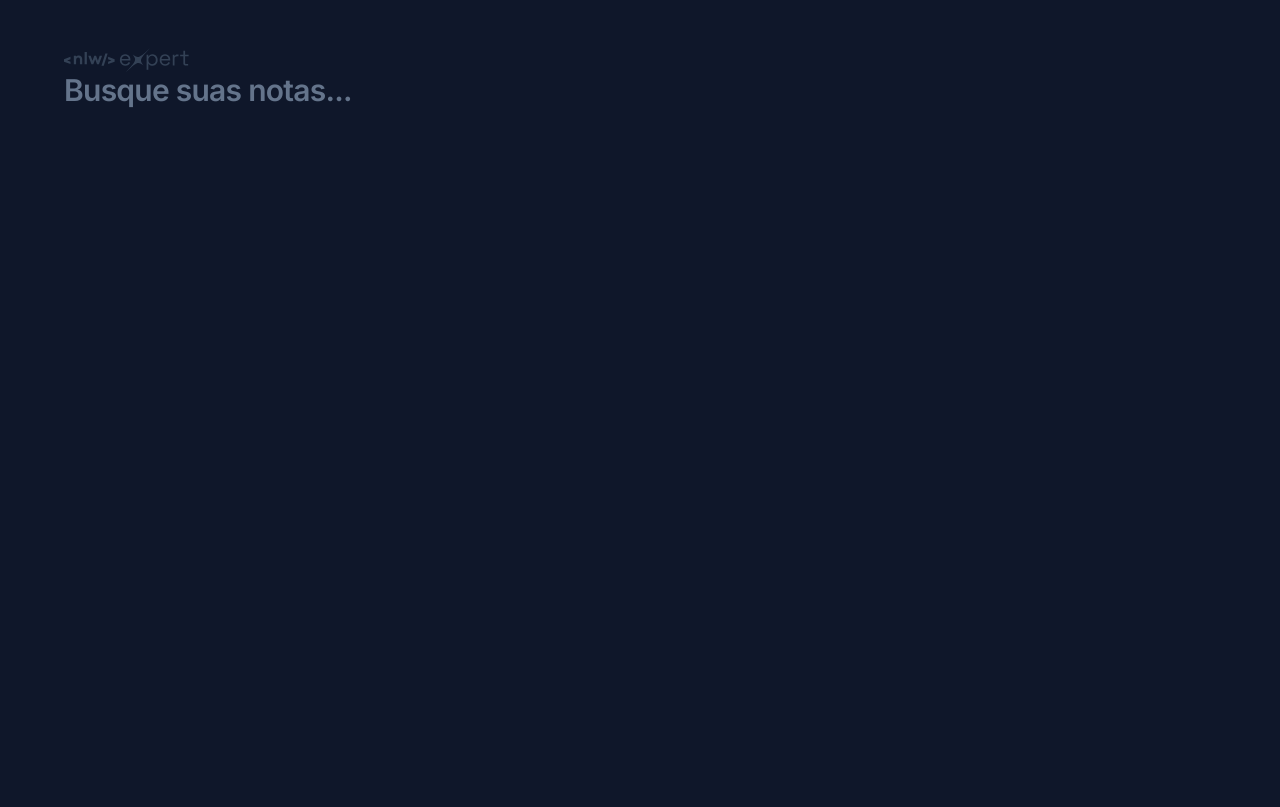
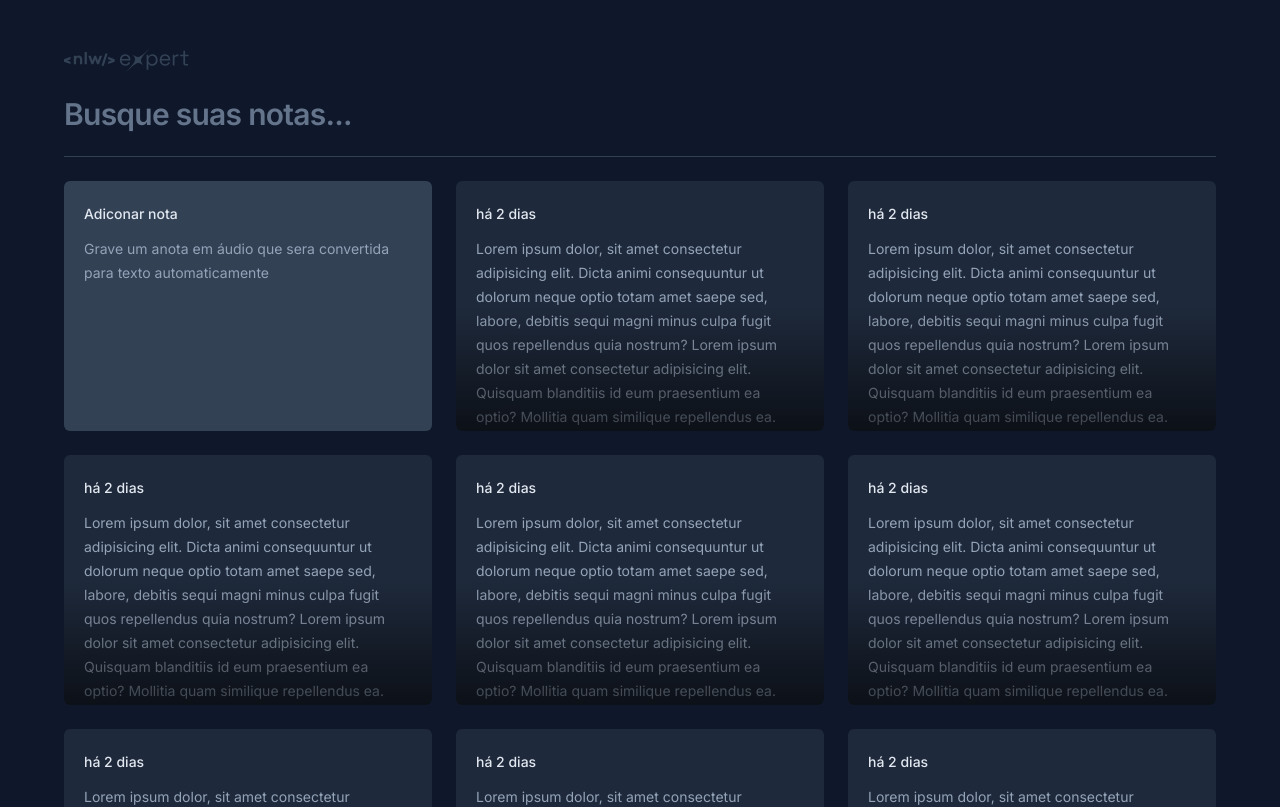
Before and after one commit to bgoomes/nlw-expert-react-notes, a React (Vite) app: page / in a window 1280 px wide. Shown: the top 807 px of the page. Built offline with nearby package versions, Linux system fonts and the light colour scheme.

Commit message:
Criação dos componentes

```diff
--- a/src/App.tsx
+++ b/src/App.tsx
@@ -1,16 +1,32 @@
 import Logo from './assets/Logo-nlw-expert.svg'
+import { NewNoteCard } from './componentes/NewNoteCard'
+import { NoteCard } from './componentes/NoteCard'
 
 
 export function App() {
   return(
-    <div className=' mx-auto max-w-6xl my-12'>
+    <div className=' mx-auto max-w-6xl my-12 space-y-6'>
        <img src={Logo} alt="Logo nlw Expert" />
 
        <form className=' w-full'>
-         <input type="text" placeholder='Busque suas notas...'  className='w-full bg-transparent text-3xl font-semibold tracking-tight placeholder:text-slate-500'/>
+         <input type="text" placeholder='Busque suas notas...'  className='w-full bg-transparent text-3xl font-semibold tracking-tight outline-none placeholder:text-slate-500'/>
        </form>
 
-    </div>
+       <div className=' h-px  bg-slate-700' />
 
+       <div className=' grid grid-cols-3 gap-6 auto-rows-[250px] '>
+        <NewNoteCard />
+
+        <NoteCard />
+        <NoteCard />
+        <NoteCard />
+        <NoteCard />
+        <NoteCard />
+        <NoteCard />
+        <NoteCard />
+        <NoteCard />
+        <NoteCard />
+      </div>
+   </div>
   )
 }
--- /dev/null
+++ b/src/componentes/NewNoteCard.tsx
@@ -0,0 +1,9 @@
+export function NewNoteCard(){
+    return(
+
+        <div className=' rounded-md bg-slate-700 p-5 space-y-3'>
+          <span className=' text-sm font-medium text-slate-200 '> Adiconar nota</span>
+          <p className=' text-sm leading-6 text-slate-400 '>Grave um anota em áudio que sera convertida para texto automaticamente</p>
+        </div>
+    )
+}
--- /dev/null
+++ b/src/componentes/NoteCard.tsx
@@ -0,0 +1,10 @@
+export function NoteCard(){
+    return(
+        <button className=' text-left rounded-md bg-slate-800 p-5 space-y-3 overflow-hidden relative  outline-none hover:ring-2 hover:ring-slate-600 focus-visible:ring-2 focus-visible:ring-lime-400 '>
+          <span className=' text-sm font-medium text-slate-200 '> há 2 dias</span>
+          <p className=' text-sm leading-6 text-slate-400 '>Lorem ipsum dolor, sit amet consectetur adipisicing elit. Dicta animi consequuntur ut dolorum neque optio totam amet saepe sed, labore, debitis sequi magni minus culpa fugit quos repellendus quia nostrum? Lorem ipsum dolor sit amet consectetur adipisicing elit. Quisquam blanditiis id eum praesentium ea optio? Mollitia quam similique repellendus ea. Cupiditate doloremque tempora sunt natus consectetur non eligendi nobis dignissimos.</p>
+
+          <div className=' absolute bottom-0 left-0 right-0 h-1/2 bg-gradient-to-t from-black/60 to-black/0 ' />
+        </button>
+    )
+}
```
